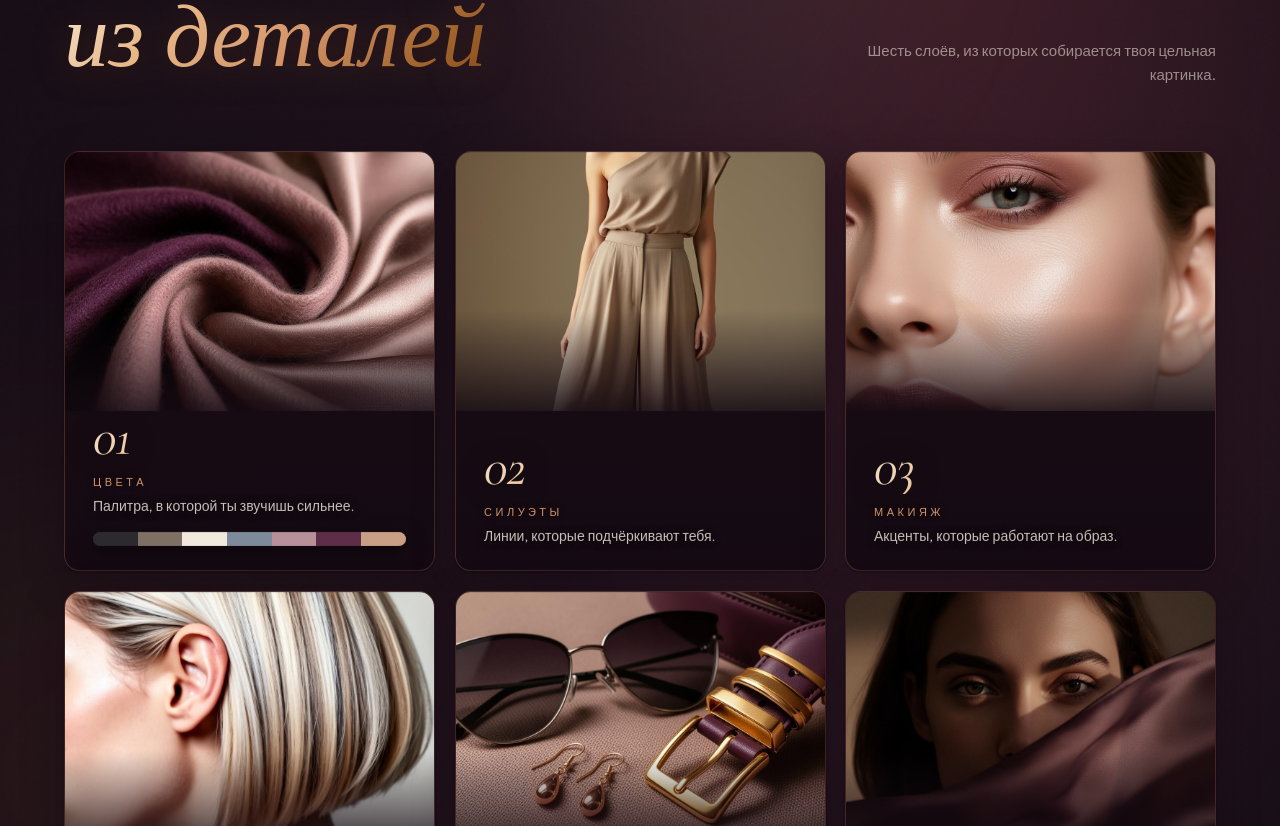
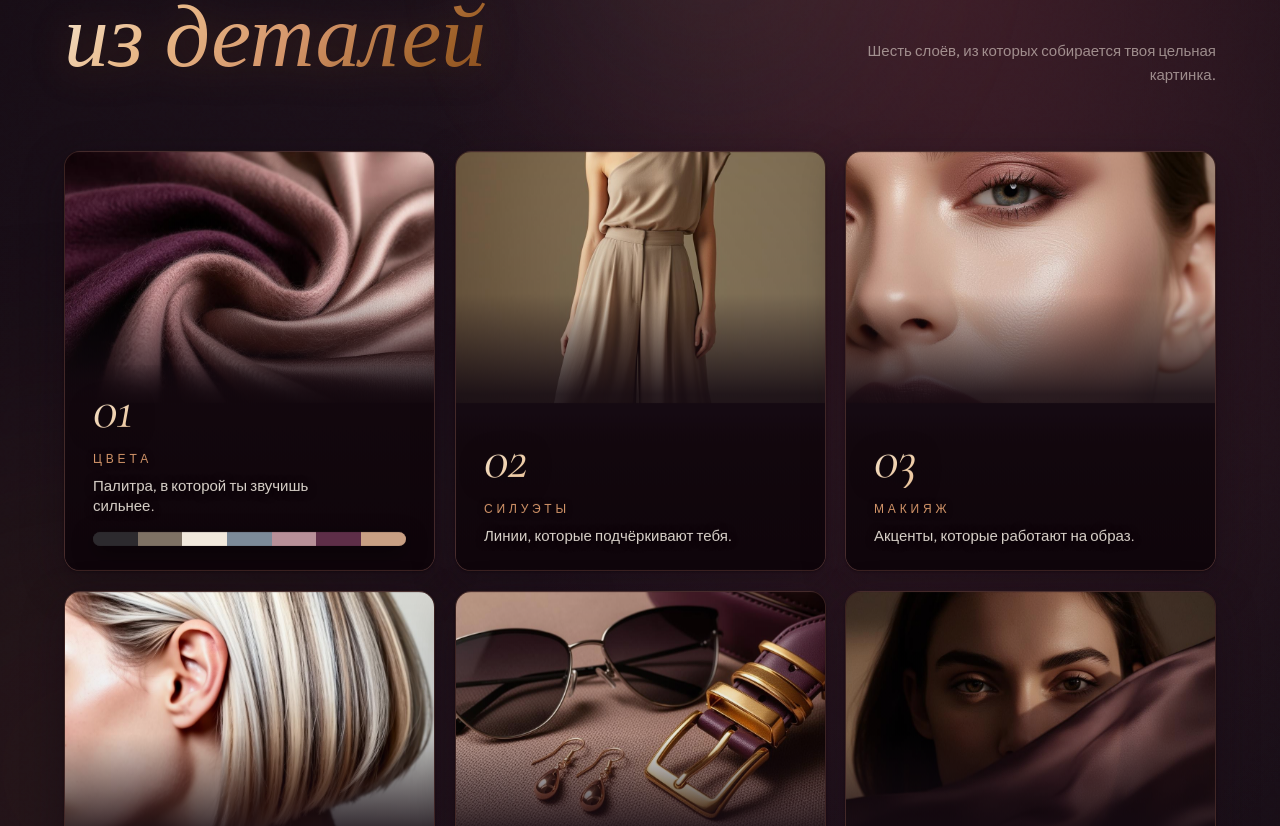
Before and after one commit to AlexaMois/ai-synergy-strategy, a React (Vite) app: page /neurostylist in a window 1280 px wide. Shown: the part 974-1800 px from the top of the page. Built offline with nearby package versions, Linux system fonts and the light colour scheme.

Commit message:
Changes
Co-authored-by: AlexaMois <214789024+AlexaMois@users.noreply.github.com>

```diff
--- a/src/pages/neurostylist/NeurostylistPage.tsx
+++ b/src/pages/neurostylist/NeurostylistPage.tsx
@@ -1037,7 +1037,7 @@ const BentoCard = ({
         alt={imageAlt || title}
         loading="lazy"
         className="ns-bento-media absolute inset-x-0 top-0 w-full object-cover transition-transform duration-[1200ms] ease-out group-hover:scale-105"
-        style={{ objectPosition: focal, height: "62%" }}
+        style={{ objectPosition: focal, height: "60%" }}
       />
     )}
     {/* Editorial dark gradient overlay for legibility — strong fade into the caption zone */}
@@ -1046,7 +1046,7 @@ const BentoCard = ({
       className="ns-bento-overlay absolute inset-0 pointer-events-none"
       style={{
         background:
-          "linear-gradient(180deg, rgba(20,10,18,0) 0%, rgba(20,10,18,0) 38%, rgba(20,10,18,0.85) 62%, rgba(20,10,18,0.96) 100%)",
+          "linear-gradient(180deg, rgba(20,10,18,0) 0%, rgba(20,10,18,0.08) 34%, rgba(20,10,18,0.88) 58%, rgba(16,6,12,0.98) 100%)",
       }}
     />
     <div className="ns-bento-spot" aria-hidden />
@@ -1055,7 +1055,12 @@ const BentoCard = ({
     <div className="flex-1 relative z-10" />
 
     {/* Editorial caption block — sits in the lower portion of the card */}
-    <div className="relative z-10 px-6 sm:px-7 pb-6 pt-3 flex flex-col">
+    <div
+      className="relative z-10 px-6 sm:px-7 pb-6 pt-4 flex flex-col"
+      style={{
+        background: "linear-gradient(180deg, rgba(22,8,16,0.08) 0%, rgba(18,7,13,0.84) 18%, rgba(15,5,11,0.97) 100%)",
+      }}
+    >
       {/* oversized translucent rose-gold number */}
       <span
         aria-hidden
@@ -1064,7 +1069,7 @@ const BentoCard = ({
           fontFamily: "'Cormorant Garamond', 'Outfit', serif",
           fontStyle: "italic",
           fontWeight: 400,
-          fontSize: "clamp(44px, 4.2vw, 60px)",
+          fontSize: "clamp(46px, 4.4vw, 62px)",
           background:
             "linear-gradient(135deg, #F5E6D0 0%, #E8B888 35%, #D4956A 70%, #B07A4E 100%)",
           WebkitBackgroundClip: "text",
@@ -1073,7 +1078,7 @@ const BentoCard = ({
           WebkitTextFillColor: "transparent",
           filter: "drop-shadow(0 2px 12px rgba(0,0,0,0.6))",
           letterSpacing: "-0.02em",
-          marginBottom: 10,
+          marginBottom: 12,
         }}
       >
         {num}
@@ -1083,13 +1088,13 @@ const BentoCard = ({
       <div
         style={{
           fontFamily: "'Outfit', sans-serif",
-          fontSize: 11,
+          fontSize: 12,
           fontWeight: 500,
           letterSpacing: "0.32em",
           textTransform: "uppercase",
           color: "#D4956A",
           textShadow: "0 1px 6px rgba(0,0,0,0.7)",
-          marginBottom: 6,
+          marginBottom: 8,
         }}
       >
         {title}
@@ -1097,13 +1102,13 @@ const BentoCard = ({
 
       {/* short 1-2 line description */}
       <p
-        className="text-[13px] sm:text-sm leading-snug"
+        className="text-[15px] sm:text-[15px] leading-[1.35]"
         style={{
-          color: "rgba(251,244,234,0.78)",
+          color: "rgba(251,244,234,0.86)",
           textShadow: "0 1px 8px rgba(0,0,0,0.75)",
           fontFamily: "'Outfit', sans-serif",
           fontWeight: 300,
-          maxWidth: "92%",
+          maxWidth: "88%",
         }}
       >
         {description}
```
